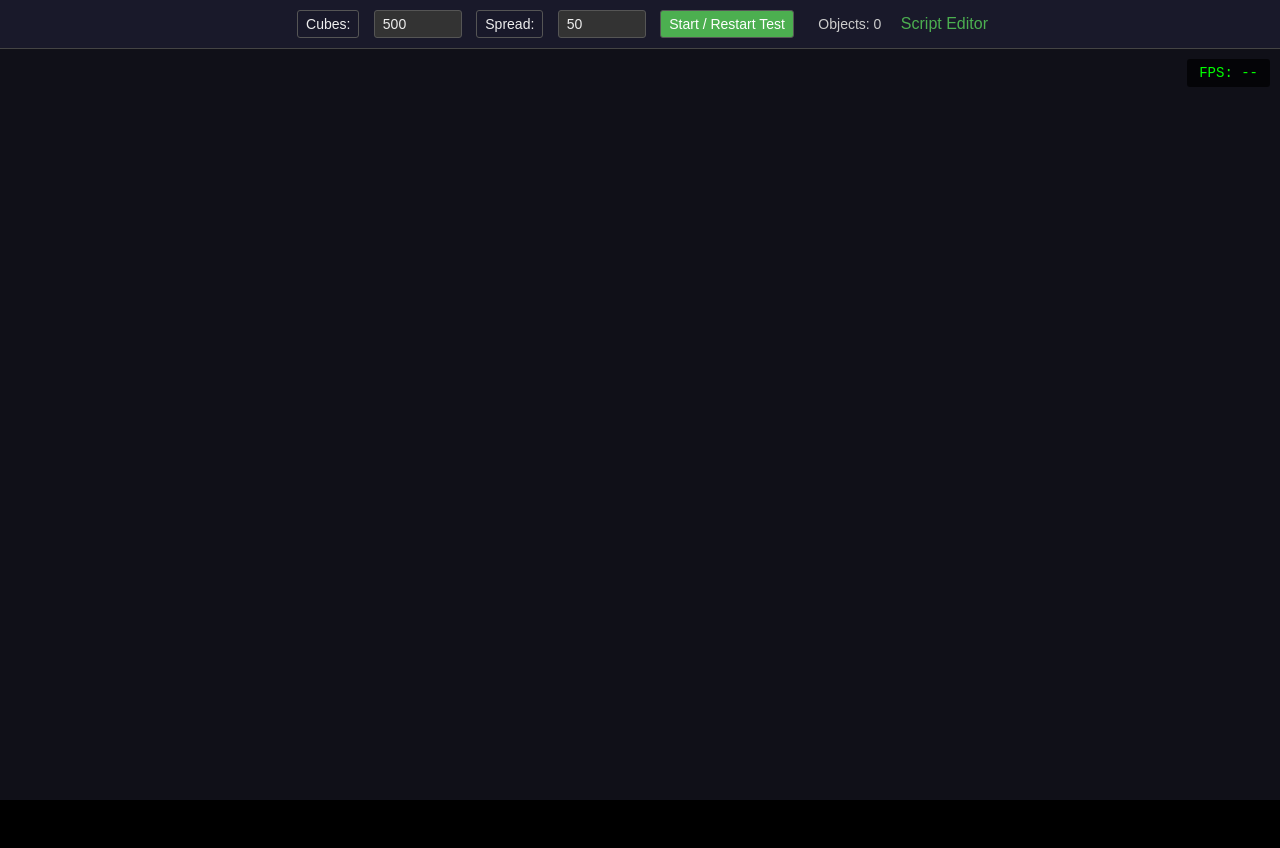
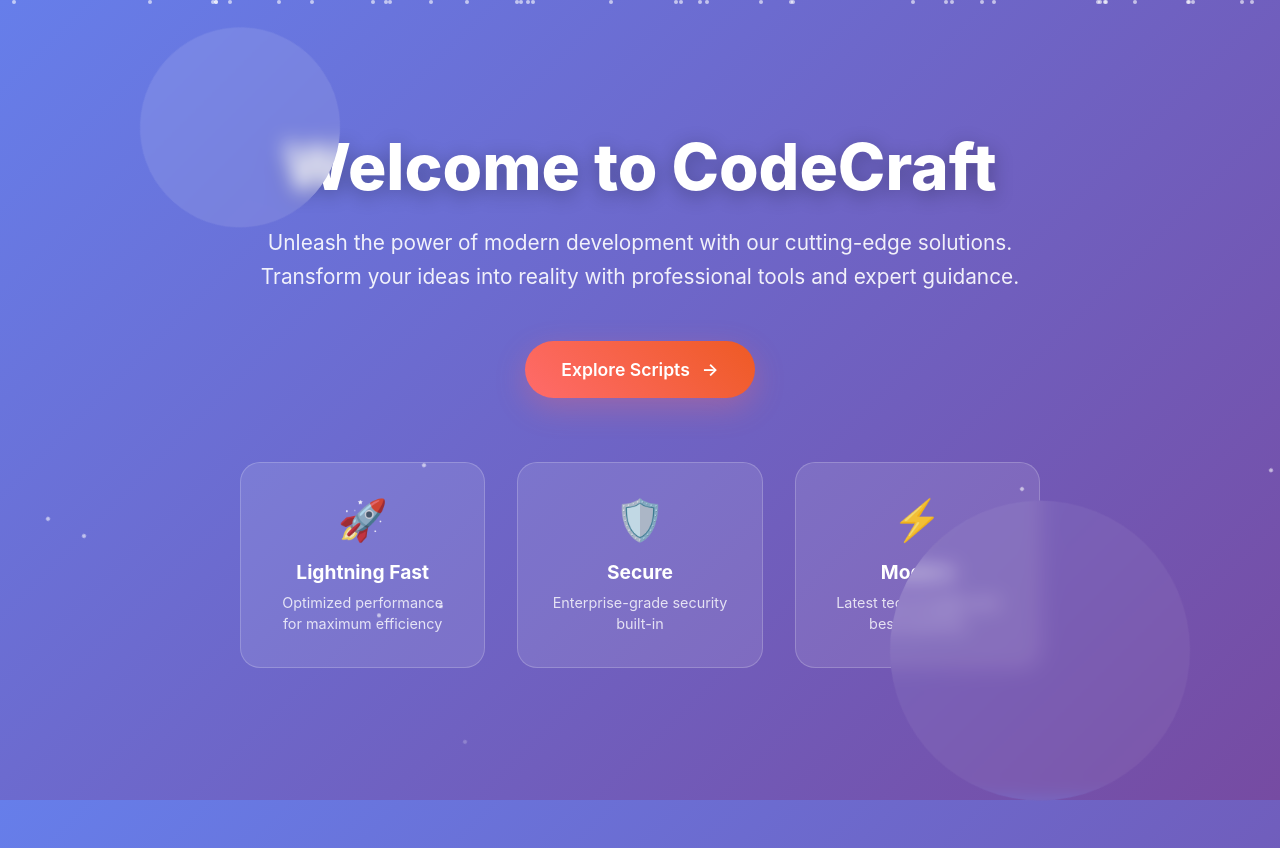
Before and after one commit to cookieys/cookieys.github.io, a plain HTML site: page index.html in a window 1280 px wide. Before the commit the page ends 800 px from the top, so only its background shows below. Drawn offline with nearby package versions, Linux system fonts and the light colour scheme.

Commit message:
Update index.html

```diff
--- a/index.html
+++ b/index.html
@@ -3,337 +3,318 @@
 <head>
     <meta charset="UTF-8">
     <meta name="viewport" content="width=device-width, initial-scale=1.0">
-    <title>Single File 3D Stress Test - Separated</title>
-
-    <!-- CSS Section -->
+    <title>CodeCraft - Professional Development Solutions</title>
     <style>
-        body {
+        * {
             margin: 0;
             padding: 0;
-            overflow: hidden; /* Prevent scrollbars on body */
-            background-color: #000;
-            color: #eee;
-            font-family: Arial, sans-serif;
-            display: flex;
-            flex-direction: column; /* Stack controls on top of canvas container */
-            align-items: center;
-            height: 100vh; /* Ensure body takes full viewport height */
+            box-sizing: border-box;
         }
 
-        .controls {
-            padding: 10px;
-            background-color: rgba(30, 30, 50, 0.85);
-            border-bottom: 1px solid #444;
-            width: 100%;
-            box-sizing: border-box;
-            text-align: center;
-            z-index: 10;
-            flex-shrink: 0; /* Prevent controls from shrinking */
+        body {
+            font-family: 'Inter', system-ui, -apple-system, sans-serif;
+            background: linear-gradient(135deg, #667eea 0%, #764ba2 100%);
+            min-height: 100vh;
+            overflow-x: hidden;
         }
 
-        .controls label, .controls input, .controls button {
-            margin: 0 5px;
-            padding: 5px 8px;
-            font-size: 14px;
-            border-radius: 3px;
-            border: 1px solid #555;
-        }
-        .controls input {
-            width: 70px;
-            background-color: #333;
-            color: #eee;
-        }
-        .controls button {
-            background-color: #4CAF50;
-            color: white;
-            cursor: pointer;
-        }
-        .controls button:hover {
-            background-color: #45a049;
+        .container {
+            min-height: 100vh;
+            display: flex;
+            align-items: center;
+            justify-content: center;
+            padding: 2rem;
+            position: relative;
         }
 
-        #renderCanvasContainer {
-            width: 100%;
-            flex-grow: 1; /* Allow canvas container to fill remaining space */
-            position: relative; /* For positioning FPS display */
-            min-height: 200px; /* Ensure it has some height even if body height is not perfect */
+        .hero {
+            text-align: center;
+            max-width: 800px;
+            z-index: 2;
+            position: relative;
         }
 
-        #fpsDisplay {
+        .hero::before {
+            content: '';
             position: absolute;
-            top: 10px;
-            right: 10px;
-            background-color: rgba(0,0,0,0.7);
-            color: #0f0; /* Green for FPS */
-            padding: 6px 12px;
-            border-radius: 3px;
-            font-family: monospace;
-            font-size: 14px;
-            z-index: 100; /* Above canvas */
+            top: -100px;
+            left: -100px;
+            width: 200px;
+            height: 200px;
+            background: rgba(255, 255, 255, 0.1);
+            border-radius: 50%;
+            animation: float 6s ease-in-out infinite;
+            backdrop-filter: blur(10px);
         }
 
-        #objectCountDisplay {
-            display: inline-block;
-            margin-left: 15px;
-            color: #ccc;
-            font-size: 14px;
+        .hero::after {
+            content: '';
+            position: absolute;
+            bottom: -150px;
+            right: -150px;
+            width: 300px;
+            height: 300px;
+            background: rgba(255, 255, 255, 0.05);
+            border-radius: 50%;
+            animation: float 8s ease-in-out infinite reverse;
+            backdrop-filter: blur(10px);
+        }
+
+        h1 {
+            font-size: clamp(2.5rem, 5vw, 4rem);
+            font-weight: 800;
+            color: white;
+            margin-bottom: 1.5rem;
+            line-height: 1.1;
+            text-shadow: 0 4px 20px rgba(0, 0, 0, 0.3);
+            animation: slideUp 1s ease-out;
+        }
+
+        .subtitle {
+            font-size: clamp(1.1rem, 2.5vw, 1.3rem);
+            color: rgba(255, 255, 255, 0.9);
+            margin-bottom: 3rem;
+            line-height: 1.6;
+            animation: slideUp 1s ease-out 0.2s both;
+        }
+
+        .cta-button {
+            display: inline-flex;
+            align-items: center;
+            gap: 12px;
+            background: linear-gradient(45deg, #ff6b6b, #ee5a24);
+            color: white;
+            padding: 18px 36px;
+            border: none;
+            border-radius: 50px;
+            font-size: 1.1rem;
+            font-weight: 600;
+            text-decoration: none;
+            cursor: pointer;
+            transition: all 0.3s cubic-bezier(0.4, 0, 0.2, 1);
+            box-shadow: 0 10px 30px rgba(255, 107, 107, 0.3);
+            position: relative;
+            overflow: hidden;
+            animation: slideUp 1s ease-out 0.4s both;
+        }
+
+        .cta-button::before {
+            content: '';
+            position: absolute;
+            top: 0;
+            left: -100%;
+            width: 100%;
+            height: 100%;
+            background: linear-gradient(90deg, transparent, rgba(255, 255, 255, 0.2), transparent);
+            transition: left 0.5s;
+        }
+
+        .cta-button:hover::before {
+            left: 100%;
+        }
+
+        .cta-button:hover {
+            transform: translateY(-3px);
+            box-shadow: 0 20px 40px rgba(255, 107, 107, 0.4);
+            background: linear-gradient(45deg, #ff5252, #f44336);
+        }
+
+        .cta-button:active {
+            transform: translateY(-1px);
+        }
+
+        .arrow {
+            transition: transform 0.3s ease;
+        }
+
+        .cta-button:hover .arrow {
+            transform: translateX(4px);
+        }
+
+        .features {
+            display: grid;
+            grid-template-columns: repeat(auto-fit, minmax(200px, 1fr));
+            gap: 2rem;
+            margin-top: 4rem;
+            animation: slideUp 1s ease-out 0.6s both;
+        }
+
+        .feature {
+            background: rgba(255, 255, 255, 0.1);
+            backdrop-filter: blur(10px);
+            border: 1px solid rgba(255, 255, 255, 0.2);
+            padding: 2rem;
+            border-radius: 20px;
+            text-align: center;
+            transition: transform 0.3s ease, background 0.3s ease;
+        }
+
+        .feature:hover {
+            transform: translateY(-5px);
+            background: rgba(255, 255, 255, 0.15);
+        }
+
+        .feature-icon {
+            font-size: 2.5rem;
+            margin-bottom: 1rem;
+            opacity: 0.9;
+        }
+
+        .feature h3 {
+            color: white;
+            margin-bottom: 0.5rem;
+            font-size: 1.2rem;
+        }
+
+        .feature p {
+            color: rgba(255, 255, 255, 0.8);
+            font-size: 0.9rem;
+            line-height: 1.5;
+        }
+
+        .particles {
+            position: absolute;
+            top: 0;
+            left: 0;
+            width: 100%;
+            height: 100%;
+            overflow: hidden;
+            z-index: 1;
+        }
+
+        .particle {
+            position: absolute;
+            width: 4px;
+            height: 4px;
+            background: rgba(255, 255, 255, 0.6);
+            border-radius: 50%;
+            animation: particleFloat 20s linear infinite;
+        }
+
+        @keyframes slideUp {
+            from {
+                opacity: 0;
+                transform: translateY(30px);
+            }
+            to {
+                opacity: 1;
+                transform: translateY(0);
+            }
+        }
+
+        @keyframes float {
+            0%, 100% { transform: translateY(0px) rotate(0deg); }
+            50% { transform: translateY(-20px) rotate(180deg); }
+        }
+
+        @keyframes particleFloat {
+            0% {
+                transform: translateY(100vh) rotate(0deg);
+                opacity: 0;
+            }
+            10% {
+                opacity: 1;
+            }
+            90% {
+                opacity: 1;
+            }
+            100% {
+                transform: translateY(-100vh) rotate(720deg);
+                opacity: 0;
+            }
+        }
+
+        @media (max-width: 768px) {
+            .features {
+                grid-template-columns: 1fr;
+                gap: 1.5rem;
+                margin-top: 3rem;
+            }
+
+            .feature {
+                padding: 1.5rem;
+            }
         }
     </style>
 </head>
 <body>
-    <!-- HTML Structure Section -->
-    <div class="controls">
-        <label for="numObjects">Cubes:</label>
-        <input type="number" id="numObjects" value="500" min="1" max="50000" step="100">
-        <label for="spreadFactor">Spread:</label>
-        <input type="number" id="spreadFactor" value="50" min="1" max="300" step="10">
-        <button id="startButton">Start / Restart Test</button>
-        <div id="objectCountDisplay">Objects: 0</div>
-        <a href="script.html" style="color: #4CAF50; text-decoration: none; margin-left: 15px;">Script Editor</a>
+    <div class="particles" id="particles"></div>
+
+    <div class="container">
+        <div class="hero">
+            <h1>Welcome to CodeCraft</h1>
+            <p class="subtitle">
+                Unleash the power of modern development with our cutting-edge solutions.
+                Transform your ideas into reality with professional tools and expert guidance.
+            </p>
+
+            <a href="/Script" class="cta-button">
+                Explore Scripts
+                <span class="arrow">→</span>
+            </a>
+
+            <div class="features">
+                <div class="feature">
+                    <div class="feature-icon">🚀</div>
+                    <h3>Lightning Fast</h3>
+                    <p>Optimized performance for maximum efficiency</p>
+                </div>
+                <div class="feature">
+                    <div class="feature-icon">🛡️</div>
+                    <h3>Secure</h3>
+                    <p>Enterprise-grade security built-in</p>
+                </div>
+                <div class="feature">
+                    <div class="feature-icon">⚡</div>
+                    <h3>Modern</h3>
+                    <p>Latest technologies and best practices</p>
+                </div>
+            </div>
+        </div>
     </div>
 
-    <div id="renderCanvasContainer">
-        <div id="fpsDisplay">FPS: --</div>
-        <!-- Canvas will be appended here by Three.js -->
-    </div>
+    <script>
+        // Create floating particles
+        function createParticles() {
+            const particlesContainer = document.getElementById('particles');
+            const particleCount = 50;
 
-    <!-- JavaScript Section -->
-    <!-- Three.js library from CDN -->
-    <script src="https://cdnjs.cloudflare.com/ajax/libs/three.js/r128/three.min.js"></script>
-
-    <script>
-        // --- Global Variables ---
-        let scene, camera, renderer;
-        let cubes = []; // Array to hold our cube meshes
-        let animationFrameId; // To control the animation loop
-
-        // FPS calculation variables
-        let lastTimeForFPS; // Renamed for clarity, stores time of last FPS update
-        let frameCount = 0;
-
-        // DOM element references (cached for performance)
-        const fpsDisplay = document.getElementById('fpsDisplay');
-        const objectCountDisplay = document.getElementById('objectCountDisplay');
-        const numObjectsInput = document.getElementById('numObjects');
-        const spreadFactorInput = document.getElementById('spreadFactor');
-        const startButton = document.getElementById('startButton');
-        const canvasContainer = document.getElementById('renderCanvasContainer');
-
-        // --- Initial Setup (runs once when DOM is ready) ---
-        document.addEventListener('DOMContentLoaded', () => {
-            // Setup button listener to start/restart the test
-            startButton.addEventListener('click', runTest);
-
-            // Setup resize listener once for the window
-            window.addEventListener('resize', onWindowResize, false);
-
-            // Display an initial placeholder scene to show something is working
-            setupPlaceholderScene();
-        });
-
-        // --- Main Test Logic ---
-        function runTest() {
-            // This function is called by the "Start/Restart" button.
-            // It initializes or re-initializes the 3D scene for the stress test.
-            initializeThreeJSScene();
-        }
-
-        function initializeThreeJSScene() {
-            // 0. Stop any ongoing animation and clean up previous Three.js resources
-            if (animationFrameId) {
-                cancelAnimationFrame(animationFrameId);
-                animationFrameId = null;
-            }
-
-            // Remove old canvas if it exists and is a child of the container
-            if (renderer && renderer.domElement && renderer.domElement.parentNode === canvasContainer) {
-                canvasContainer.removeChild(renderer.domElement);
-            }
-            // Dispose of old WebGL renderer resources to free up GPU memory
-            if (renderer) {
-                renderer.dispose();
-            }
-
-            // Dispose of old scene objects and their geometries/materials
-            if (scene) {
-                while (scene.children.length > 0) {
-                    const object = scene.children[0];
-                    scene.remove(object);
-                    if (object.geometry) object.geometry.dispose();
-                    if (object.material) {
-                        if (Array.isArray(object.material)) {
-                            object.material.forEach(material => material.dispose());
-                        } else {
-                            object.material.dispose();
-                        }
-                    }
-                    // If you add textures, dispose them here:
-                    // if (object.material && object.material.map) object.material.map.dispose();
-                }
-            }
-            cubes = []; // Clear our local array of cube references
-
-            // 1. Create a new Scene
-            scene = new THREE.Scene();
-            scene.background = new THREE.Color(0x101018); // Dark space-like background
-
-            // 2. Create a new Camera
-            const fov = 75; // Field of View
-            const aspect = canvasContainer.clientWidth / canvasContainer.clientHeight;
-            const near = 0.1; // Near clipping plane
-            const far = 1500; // Far clipping plane (increased for larger spreads)
-            camera = new THREE.PerspectiveCamera(fov, aspect, near, far);
-
-            const currentSpread = parseInt(spreadFactorInput.value);
-            // Position camera based on spread, ensuring it's far enough to see objects
-            camera.position.z = Math.max(30, currentSpread * 0.6) + 20; // Adjusted Z for better view
-            camera.position.y = currentSpread * 0.2; // Slightly elevated view
-            camera.lookAt(scene.position); // Point camera towards the center of the scene
-
-            // 3. Create a new WebGL Renderer
-            renderer = new THREE.WebGLRenderer({ antialias: true }); // Antialias for smoother edges (can be turned off for more performance)
-            renderer.setSize(canvasContainer.clientWidth, canvasContainer.clientHeight);
-            canvasContainer.appendChild(renderer.domElement); // Add the renderer's canvas to our container
-
-            // 4. Add Lights to the Scene
-            const ambientLight = new THREE.AmbientLight(0xffffff, 0.5); // Soft ambient light for overall illumination
-            scene.add(ambientLight);
-
-            const directionalLight = new THREE.DirectionalLight(0xffffff, 0.8); // Brighter directional light for highlights and shadows
-            directionalLight.position.set(0.5, 1, 0.75).normalize(); // Position light coming from an angle
-            scene.add(directionalLight);
-
-            // 5. Create and Add 3D Objects (Cubes) to the Scene
-            const numObjects = parseInt(numObjectsInput.value);
-            if (objectCountDisplay) objectCountDisplay.textContent = `Objects: ${numObjects}`;
-
-            // Optimization: Create one geometry instance and reuse it for all cubes.
-            // Materials will be unique per cube if colors/properties differ.
-            const cubeGeometry = new THREE.BoxGeometry(1, 1, 1); // Standard 1x1x1 cube
-
-            for (let i = 0; i < numObjects; i++) {
-                const material = new THREE.MeshStandardMaterial({
-                    color: new THREE.Color(Math.random() * 0.7 + 0.3, Math.random() * 0.7 + 0.3, Math.random() * 0.7 + 0.3), // Avoid very dark colors
-                    roughness: 0.3 + Math.random() * 0.6, // Random roughness
-                    metalness: Math.random() * 0.5      // Random metalness (0 to 0.5)
-                });
-
-                const cube = new THREE.Mesh(cubeGeometry, material);
-
-                // Position cubes randomly within the specified spread
-                cube.position.set(
-                    (Math.random() - 0.5) * currentSpread,
-                    (Math.random() - 0.5) * currentSpread,
-                    (Math.random() - 0.5) * currentSpread
-                );
-
-                // Rotate cubes randomly
-                cube.rotation.set(
-                    Math.random() * Math.PI * 2,
-                    Math.random() * Math.PI * 2,
-                    Math.random() * Math.PI * 2
-                );
-
-                // Store random rotation speeds on the cube object for varied animation
-                cube.userData.rotationSpeed = {
-                    x: (Math.random() - 0.5) * 0.025, // Max rotation speed per frame
-                    y: (Math.random() - 0.5) * 0.025,
-                    z: (Math.random() - 0.5) * 0.025
-                };
-
-                cubes.push(cube);
-                scene.add(cube);
-            }
-
-            // --- FPS Counter Reset for the new test ---
-            lastTimeForFPS = performance.now(); // IMPORTANT: Reset timer for FPS calculation
-            frameCount = 0;
-            if (fpsDisplay) fpsDisplay.textContent = 'FPS: --'; // Reset visual display
-
-            // Ensure renderer and camera are correctly sized for the new scene
-            onWindowResize();
-
-            // Start the animation loop
-            animate();
-        }
-
-        // --- Animation and Rendering Loop ---
-        function animate() {
-            animationFrameId = requestAnimationFrame(animate); // Request the next frame
-
-            const now = performance.now();
-            frameCount++;
-
-            // FPS Calculation: Update display approximately every second
-            if (lastTimeForFPS) { // Ensure lastTimeForFPS is initialized
-                const delta = (now - lastTimeForFPS) / 1000; // Time elapsed since last FPS update (in seconds)
-
-                if (delta >= 1.0) { // If one second or more has passed
-                    const fps = Math.round(frameCount / delta); // Calculate FPS
-                    if (fpsDisplay) fpsDisplay.textContent = `FPS: ${fps}`;
-                    frameCount = 0; // Reset frame counter for the next interval
-                    lastTimeForFPS = now; // Reset the timer for the next interval
-                }
-            } else {
-                lastTimeForFPS = now; // Initialize lastTimeForFPS on the very first frame
-            }
-
-            // Animate each cube
-            cubes.forEach(cube => {
-                cube.rotation.x += cube.userData.rotationSpeed.x;
-                cube.rotation.y += cube.userData.rotationSpeed.y;
-                cube.rotation.z += cube.userData.rotationSpeed.z;
-            });
-
-            // Render the scene from the camera's perspective
-            if (renderer && scene && camera) { // Ensure all essential components are ready
-                renderer.render(scene, camera);
+            for (let i = 0; i < particleCount; i++) {
+                const particle = document.createElement('div');
+                particle.className = 'particle';
+                particle.style.left = Math.random() * 100 + '%';
+                particle.style.animationDelay = Math.random() * 20 + 's';
+                particle.style.animationDuration = (Math.random() * 10 + 15) + 's';
+                particlesContainer.appendChild(particle);
             }
         }
 
-        // --- Utility and Event Handlers ---
-        function onWindowResize() {
-            // This function is called when the browser window is resized.
-            // It updates the camera's aspect ratio and the renderer's size.
-            if (camera && renderer && renderer.domElement && canvasContainer.clientWidth > 0 && canvasContainer.clientHeight > 0) {
-                const newWidth = canvasContainer.clientWidth;
-                const newHeight = canvasContainer.clientHeight;
+        // Add smooth hover effects
+        document.addEventListener('DOMContentLoaded', function() {
+            createParticles();
 
-                camera.aspect = newWidth / newHeight;
-                camera.updateProjectionMatrix(); // Apply aspect ratio changes
-                renderer.setSize(newWidth, newHeight); // Resize the drawing canvas
+            // Add parallax effect on mouse move
+            document.addEventListener('mousemove', function(e) {
+                const mouseX = e.clientX / window.innerWidth;
+                const mouseY = e.clientY / window.innerHeight;
+
+                const hero = document.querySelector('.hero');
+                const moveX = (mouseX - 0.5) * 20;
+                const moveY = (mouseY - 0.5) * 20;
+
+                hero.style.transform = `translate(${moveX}px, ${moveY}px)`;
+            });
+        });
+
+        // Add click animation
+        document.querySelector('.cta-button').addEventListener('click', function(e) {
+            if (e.target.getAttribute('href') === '/Script') {
+                e.preventDefault();
+                // In a real application, you would navigate to /Script
+                // For demo purposes, we'll show an alert
+                window.location.href = '/Script';
             }
-        }
-
-        function setupPlaceholderScene() {
-            // Creates a simple, static scene to show something before the main test starts or if it's cleared.
-            // This uses its own temporary renderer and camera to avoid interfering with the main ones if they exist.
-
-            // If a renderer (placeholder or main) already exists and has a canvas, remove it.
-            if (renderer && renderer.domElement && renderer.domElement.parentNode === canvasContainer) {
-                canvasContainer.removeChild(renderer.domElement);
-                renderer.dispose(); // Dispose its resources
-            }
-
-            const placeholderScene = new THREE.Scene();
-            placeholderScene.background = new THREE.Color(0x101018); // Consistent dark background
-
-            const tempCamera = new THREE.PerspectiveCamera(75, canvasContainer.clientWidth / canvasContainer.clientHeight, 0.1, 1000);
-            tempCamera.position.z = 5; // Simple camera position
-
-            const tempRenderer = new THREE.WebGLRenderer(); // Create a new temporary renderer
-            tempRenderer.setSize(canvasContainer.clientWidth, canvasContainer.clientHeight);
-            canvasContainer.appendChild(tempRenderer.domElement);
-            tempRenderer.render(placeholderScene, tempCamera);
-
-            // Assign the temporary renderer to the global 'renderer' variable.
-            // This is so that if 'onWindowResize' is called before 'initializeThreeJSScene',
-            // it has a renderer to work with. 'initializeThreeJSScene' will dispose of this
-            // placeholder renderer when it creates the main one.
-            renderer = tempRenderer;
-            camera = tempCamera; // Similarly for camera
-        }
-
+        });
     </script>
 </body>
 </html>
```
